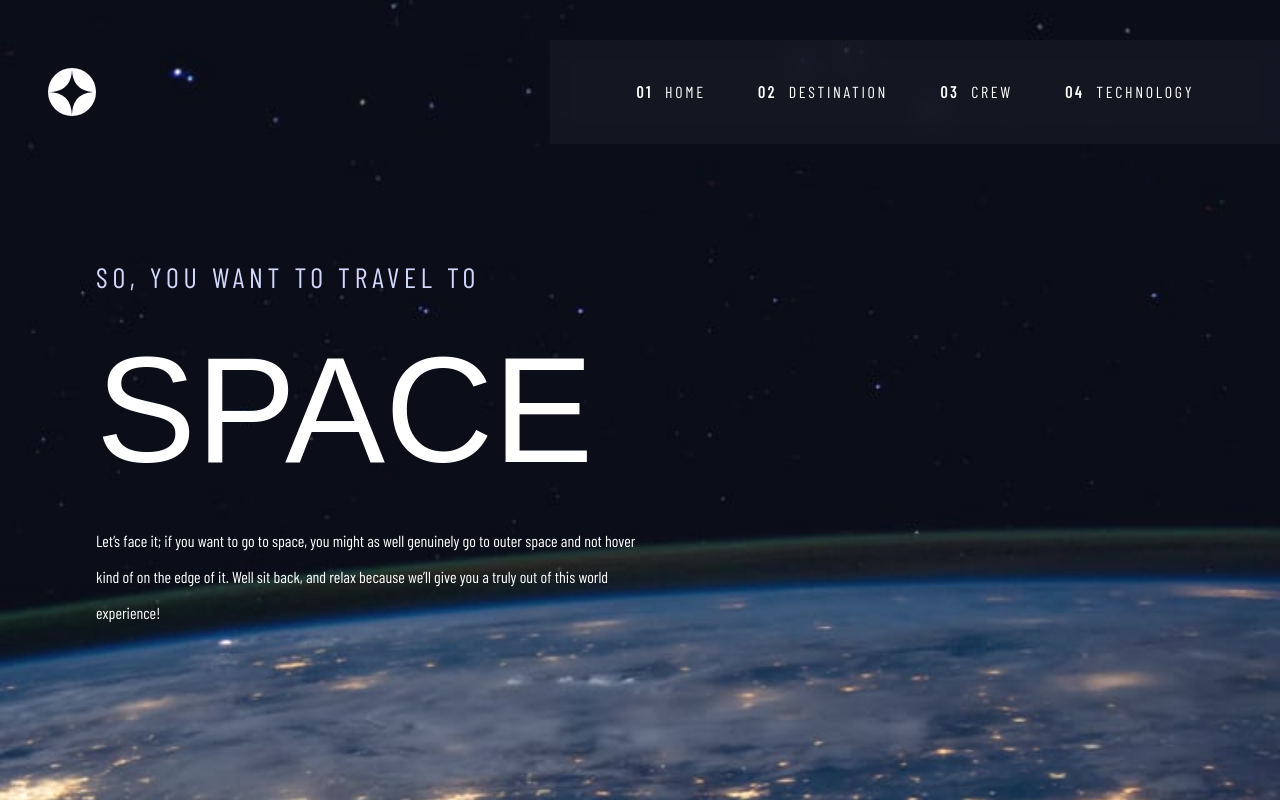
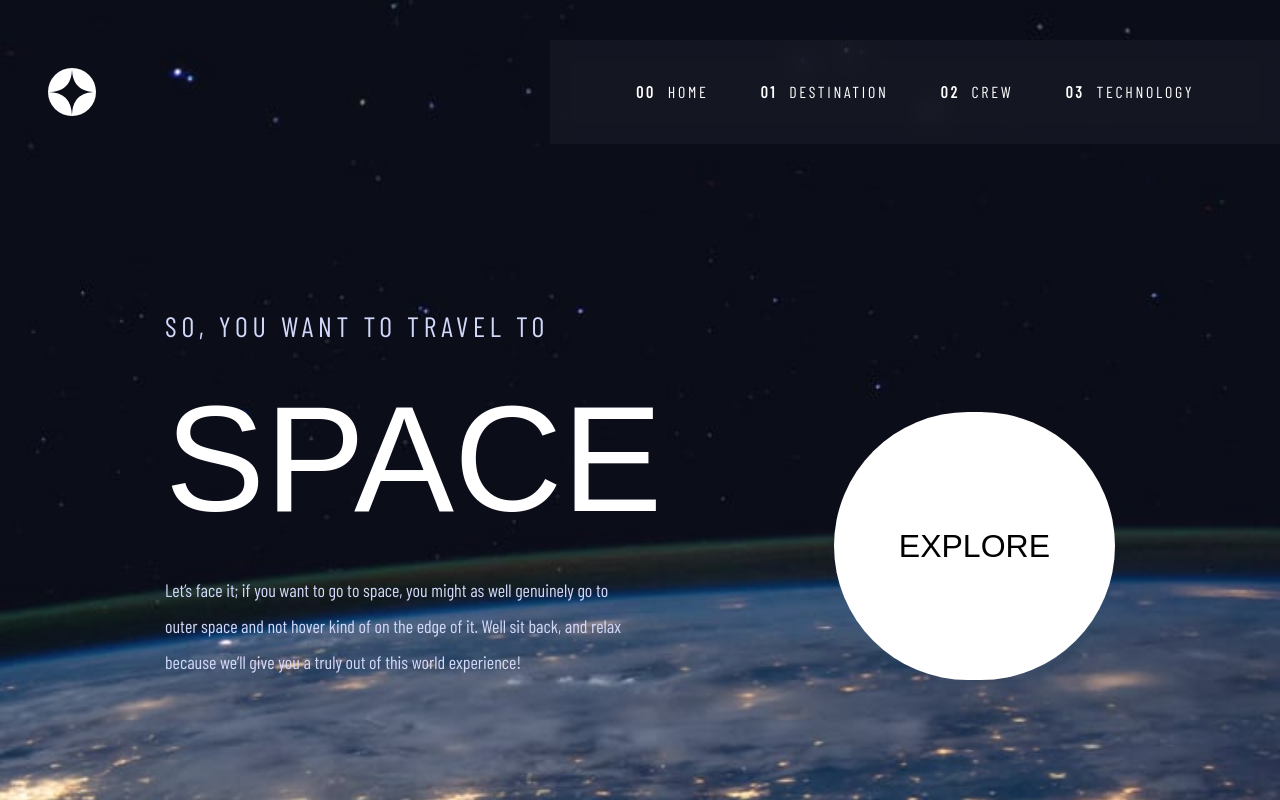
Before and after one commit to mackieva/space-tour, a Next.js app: page / in a window 1280 px wide. Built offline with nearby package versions, Linux system fonts and the light colour scheme; a web font is replaced by a local one.

Commit message:
Home Page Desktop

```diff
--- a/src/app/crew/page.tsx
+++ b/src/app/crew/page.tsx
@@ -42,10 +42,10 @@ export default function CrewPage() {
 				}}
 				className='md:hidden'
 			/>
-			<div className='mx-w-screen-lg mx-auto flex flex-col items-center relative z-50'>
-				<h1 className='text-6xl font-bold font-mono text-cream'>
-					Location Reached: Crew
-				</h1>
+			<div className='mx-w-screen-lg mx-auto mt-40 grid grid-cols-2 relative z-50'>
+				<div className='flex flex-col items-start justify-between '>
+					<h1>Technology</h1>
+				</div>
 			</div>
 		</main>
 	);
--- a/src/app/destination/page.tsx
+++ b/src/app/destination/page.tsx
@@ -42,10 +42,10 @@ export default function DestinationPage() {
 				}}
 				className='md:hidden'
 			/>
-			<div className='mx-w-screen-lg mx-auto flex flex-col items-center relative z-50'>
-				<h1 className='text-6xl font-bold font-mono text-cream'>
-					Location Reached: Destination
-				</h1>
+			<div className='mx-w-screen-lg mx-auto mt-40 grid grid-cols-2 relative z-50'>
+				<div className='flex flex-col items-start justify-between '>
+					<h1>Destination</h1>
+				</div>
 			</div>
 		</main>
 	);
--- a/src/app/globals.css
+++ b/src/app/globals.css
@@ -7,7 +7,7 @@ body {
 }
 
 p {
-	@apply leading-9;
+	@apply leading-9 text-lg;
 }
 
 h1 {
--- a/src/app/page.tsx
+++ b/src/app/page.tsx
@@ -1,11 +1,12 @@
 import Image from 'next/image';
+import Link from 'next/link';
 import bgDesktop from '/public/assets/home/background-home-desktop.jpg';
 import bgTablet from '/public/assets/home/background-home-tablet.jpg';
 import bgMobile from '/public/assets/home/background-home-mobile.jpg';
 
 export default function Home() {
 	return (
-		<main className='h-screen w-full p-24 absolute top-0 left-0'>
+		<main className='h-screen w-full absolute top-0 left-0'>
 			<Image
 				src={bgDesktop}
 				alt='Planet Earth in Space'
@@ -42,17 +43,25 @@ export default function Home() {
 				}}
 				className='md:hidden'
 			/>
-			<div className='mx-w-screen-lg mx-auto mt-40 grid grid-cols-2 relative z-50'>
-				<div className='flex flex-col items-start justify-between '>
+			<div className='mx-w-screen-lg h-[85vh] mx-auto px-[165px] grid grid-cols-2 relative z-20'>
+				<div className='flex flex-col items-start justify-end'>
 					<h5>So, you want to travel to</h5>
 					<h1>Space</h1>
-					<p>
+					<p className='text-lavender'>
 						Let’s face it; if you want to go to space, you might as well
 						genuinely go to outer space and not hover kind of on the edge of it.
 						Well sit back, and relax because we’ll give you a truly out of this
 						world experience!
 					</p>
 				</div>
+				<div className='flex justify-end items-end'>
+					<Link
+						className='px-[65px] py-[110px] rounded-full bg-white font-serif text-[32px] text-black uppercase'
+						href='/destination'
+					>
+						Explore
+					</Link>
+				</div>
 			</div>
 		</main>
 	);
--- a/src/app/technology/page.tsx
+++ b/src/app/technology/page.tsx
@@ -42,10 +42,10 @@ export default function TechnologyPage() {
 				}}
 				className='md:hidden'
 			/>
-			<div className='mx-w-screen-lg mx-auto flex flex-col items-center relative z-50'>
-				<h1 className='text-6xl font-bold font-mono text-cream'>
-					Location Reached: Technology
-				</h1>
+			<div className='mx-w-screen-lg mx-auto mt-40 grid grid-cols-2 relative z-50'>
+				<div className='flex flex-col items-start justify-between '>
+					<h1>Technology</h1>
+				</div>
 			</div>
 		</main>
 	);
--- a/src/components/ui/Nav.tsx
+++ b/src/components/ui/Nav.tsx
@@ -21,7 +21,7 @@ export default function Nav() {
 					key={i}
 					onMouseEnter={() => setHoveredLink(link.label)}
 				>
-					<span className='pr-3 font-bold'>0{i + 1}</span>
+					<span className='pr-3 font-bold'>0{i}</span>
 					{link.label}
 					{hoveredLink === link.label && (
 						<motion.div
--- a/tailwind.config.ts
+++ b/tailwind.config.ts
@@ -11,6 +11,7 @@ const config: Config = {
 			gridTemplateColumns: {
 				// Complex site-specific column configuration
 				header: '1fr 57%',
+				homeGrid: '40% 1fr',
 			},
 			screens: {
 				lg: '1440px',
```
